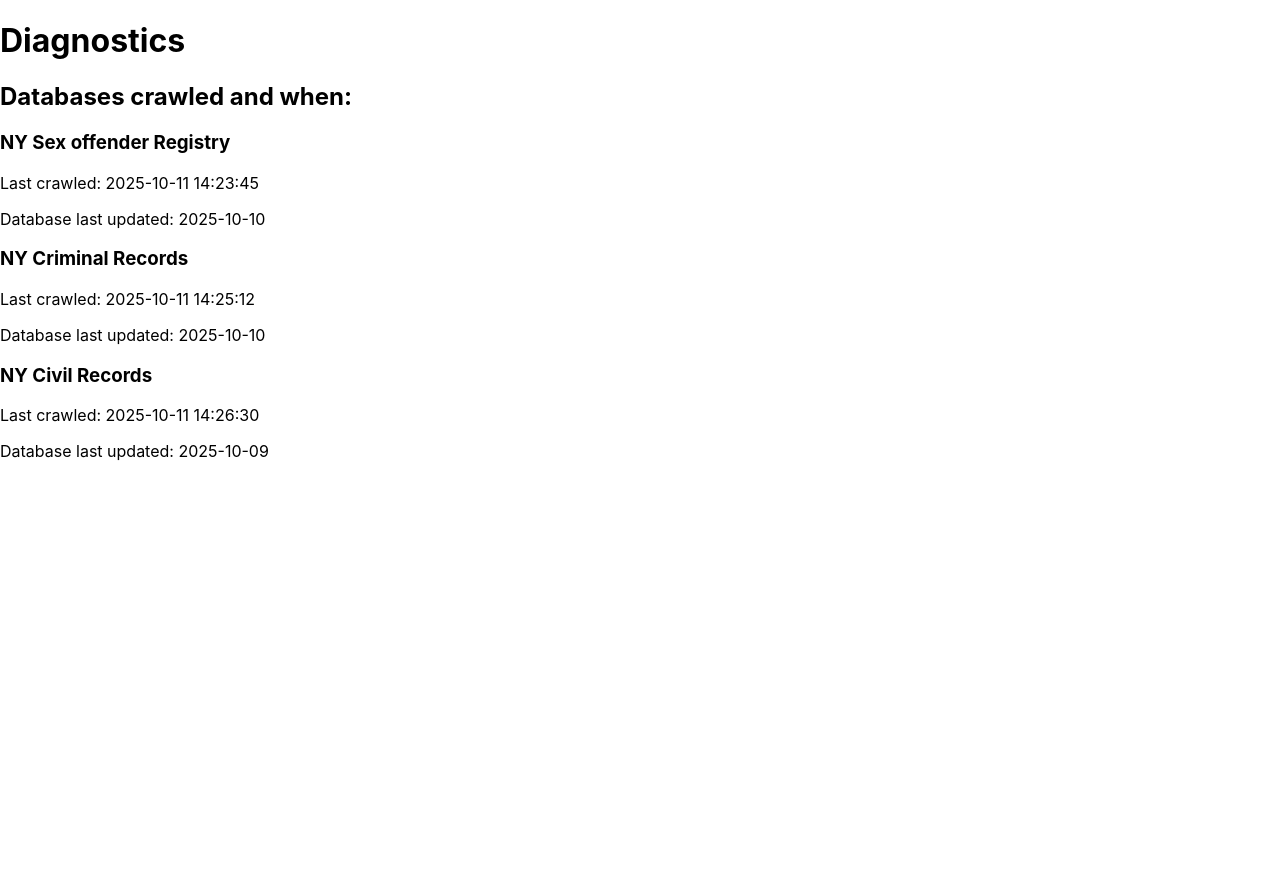
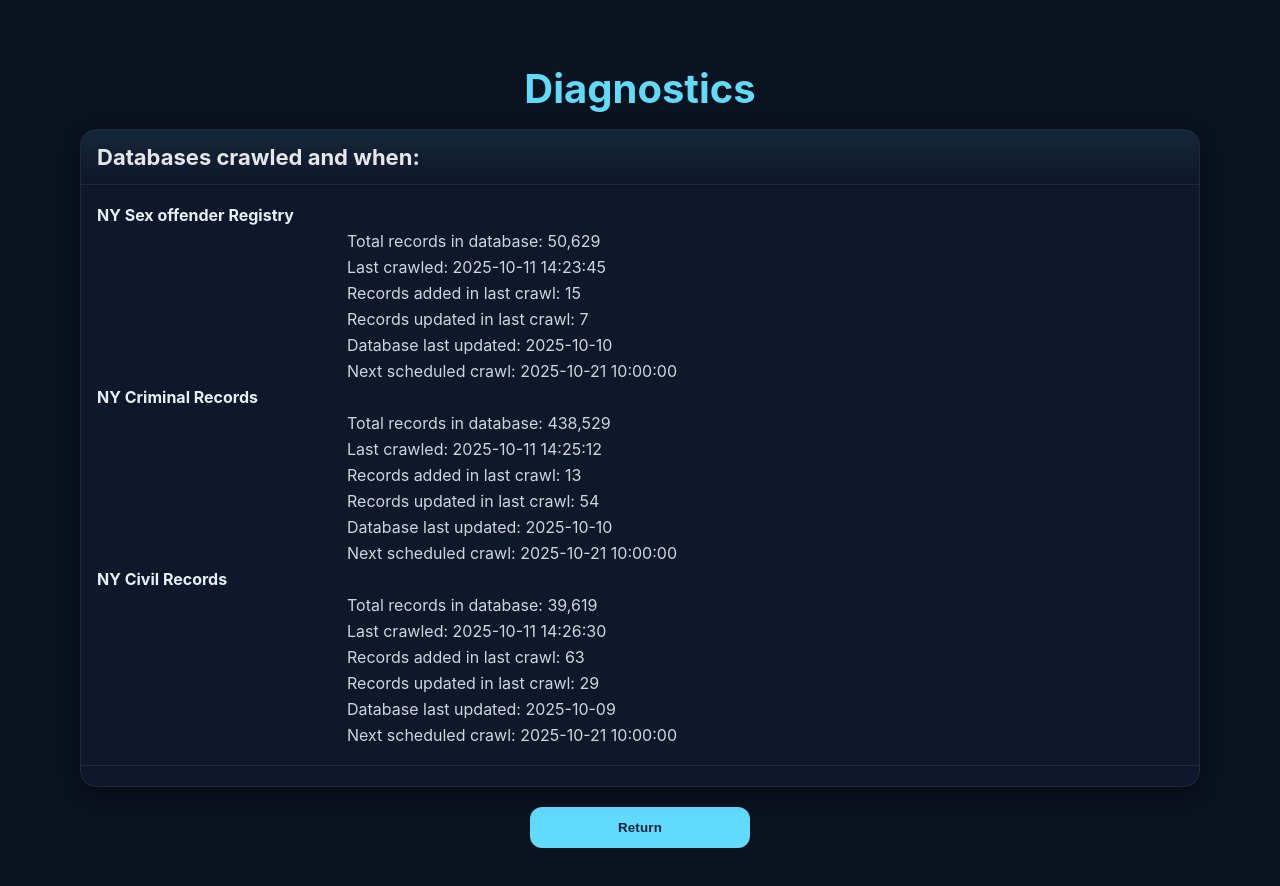
Before and after one commit to Maxschwarz55/Yardstick-capstone-project, a React (Create React App) app in the folder background-check-ui/: page /diagnostics in a window 1280 px wide. Shown: the top 886 px of the page. Before the commit the page ends 800 px from the top, so only its background shows below. Built offline with nearby package versions, Linux system fonts and the light colour scheme.

Commit message:
stylized UI

```diff
--- a/background-check-ui/src/App.css
+++ b/background-check-ui/src/App.css
@@ -1,78 +1,102 @@
-.App {
-  text-align: center;
+:root{
+  --bg: #0b1220;         /* page background */
+  --panel: #0f172a;      /* card / panels */
+  --text: #e5e7eb;       /* body text */
+  --muted: #9ca3af;      /* secondary text */
+  --brand: #61dafb;      /* accent (you already use) */
+  --border: #1f2937;     /* subtle borders */
 }
 
-.App-logo {
-  height: 40vmin;
-  pointer-events: none;
+html, body, #root { height: 100%; }
+body {
+  margin: 0;
+  background: var(--bg);
+  color: var(--text);
+  font-family: Inter, system-ui, -apple-system, Segoe UI, Roboto, Arial, sans-serif;
 }
 
-@media (prefers-reduced-motion: no-preference) {
-  .App-logo {
-    animation: App-logo-spin infinite 20s linear;
-  }
+.container{
+  max-width: 960px;
+  margin: 0 auto;
+  padding: 24px 16px 64px;
 }
 
-.App-header {
-  background-color: #282c34;
-  min-height: 100vh;
-  display: flex;
-  flex-direction: column;
-  align-items: center;
-  justify-content: center;
-  font-size: calc(10px + 2vmin);
-  color: white;
+h1 {
+  text-align: center;      /* centers the text horizontally */
+  margin-top: 40px;        /* optional: adds spacing from top */
+  font-size: 2.5rem;       /* optional: makes it stand out */
+  color: #61dafb;          /* optional: accent color */
 }
 
-.App-link {
-  color: #61dafb;
+h2{ font-size: 22px; margin: 0; }
+h3{ font-size: 16px; margin: 16px 0 6px; color: var(--text); }
+h4{ margin: 24px 0 8px; color: var(--text); }
+
+/* form */
+.form{
+  display: grid;
+  gap: 12px;
+  margin: 16px auto 12px;
+  max-width: 480px;
 }
 
-/* Base button */
-.btn {
-  display: block;           /* makes each button take its own line */
-  width: 220px;             /* set a width you like */
+input[type="text"],
+input[type="date"]{
+  width: 100%;
+  padding: 12px 14px;
+  border-radius: 10px;
+  border: 1px solid var(--border);
+  background: #344060;
+  color: var(--text);
+  outline: none;
+}
+input::placeholder{ color: #6b7280; }
+input:focus{ border-color: #203b5c; box-shadow: 0 0 0 3px rgba(97,218,251,.15); }
+
+.dob{ display: flex; gap: 10px; align-items: center; color: var(--muted); }
+
+/* buttons (yours, slightly refined) */
+.btn{
+  display: block;
+  width: 220px;
   padding: 12px 16px;
-  margin: 8px auto;            /* vertical spacing between buttons */
+  margin: 10px auto;
   border: 1px solid transparent;
-  border-radius: 10px;
-  background: #61dafb;
+  border-radius: 12px;
+  background: var(--brand);
   color: #0b2239;
-  align-items: center;
-  font-weight: 600;
+  font-weight: 700;
   letter-spacing: .2px;
   cursor: pointer;
-  transition: transform .04s ease, box-shadow .2s ease, background .2s ease;
+  transition: transform .05s ease, box-shadow .2s ease, background .2s ease, opacity .2s ease;
 }
+.btn:hover{ box-shadow: 0 8px 18px rgba(0,0,0,.25); }
+.btn:active{ transform: translateY(1px); }
+.btn:focus{ outline: 3px solid rgba(97,218,251,.35); outline-offset: 2px; }
 
-/* Hover/active/focus states */
-.btn:hover { box-shadow: 0 6px 16px rgba(0,0,0,.2); }
-.btn:active { transform: translateY(1px); }
-.btn:focus { outline: 3px solid rgba(97,218,251,.35); outline-offset: 2px; }
+.btn.btn-secondary{
+  background: #222b45;
+  color: #e8eef8;
+  border-color: #22304b;
+}
+.btn.btn-secondary:hover{ background: #29324f; }
 
-/* Variants */
-.btn.btn-secondary {
-  background: #374151;
-  color: #fff;
-  align-items: center;
+/* cards (shared) */
+.card{
+  background: var(--panel);
+  border: 1px solid var(--border);
+  border-radius: 16px;
+  box-shadow: 0 6px 22px rgba(0,0,0,.35);
+  overflow: hidden;
+}
+.card-hdr{
+  padding: 14px 16px;
+  border-bottom: 1px solid var(--border);
+  background: linear-gradient(180deg, rgba(97,218,251,.08), rgba(97,218,251,0));
+}
+.card-body{ padding: 14px 16px; color: #d1d5db; }
+.card-body p{ margin: 6px 0; color: #cdd5e1; }
+.card-ftr{ padding: 10px 16px; border-top: 1px solid var(--border); color: var(--muted); }
 
-}
-
-
-/* Disabled */
-.btn:disabled {
-  opacity: .55;
-  cursor: not-allowed;
-  box-shadow: none;
-  transform: none;
-}
-
-
-@keyframes App-logo-spin {
-  from {
-    transform: rotate(0deg);
-  }
-  to {
-    transform: rotate(360deg);
-  }
-}
+/* utility */
+.muted{ color: var(--muted); }
--- a/background-check-ui/src/App.js
+++ b/background-check-ui/src/App.js
@@ -50,10 +50,10 @@ function Home() {
     navigate("/diagnostics");
   };
   return (
-    <div className="App">
-      <h1> Background Check</h1>
+    <div className="App container">
+  <h1>Background Check</h1>
 
-
+  <div className="form">
     <input
       type="text"
       placeholder="First Name"
@@ -68,24 +68,17 @@ function Home() {
       onChange={(e) => setLastName(e.target.value)}
     />
 
-      <div style={{ padding: 16 }}>
-      <label>
+    <label className="dob">
       Date of birth <DOBPicker value={dob} onChange={setDob} />
     </label>
   </div>
-
-
-     {/* <p>Name: {firstName}</p>
-      <p>Name: {lastName}</p>
-      <p>DOB: {dob}</p> */}
 
   <button className="btn" onClick={handleClick}>Run Search</button>
   <button className="btn btn-secondary" onClick={() => navigate("/diagnostics")}>
     Diagnostics
   </button>
+</div>
 
-
-    </div>
 
 
   );
--- a/background-check-ui/src/Diagnostics.css
+++ b/background-check-ui/src/Diagnostics.css
@@ -0,0 +1,31 @@
+.diag-page{
+  max-width: 1120px;
+  margin: 0 auto;
+  padding: 24px 16px 64px;
+}
+
+.diag-page h1{ margin-bottom: 16px; }
+
+.diag-grid{
+  display: grid;
+  gap: 16px;
+  grid-template-columns: repeat(auto-fit, minmax(320px, 1fr));
+  margin-bottom: 20px;
+}
+
+/* optional: numbers look aligned */
+.card-body p{
+  display: grid;
+  grid-template-columns: 240px 1fr;
+  gap: 10px;
+}
+.card-body p::before{
+  content: "";
+}
+
+/* slightly emphasize database names */
+.card-body h3{
+  margin-top: 6px;
+  margin-bottom: 6px;
+  color: #e8eef8;
+}
--- a/background-check-ui/src/Diagnostics.jsx
+++ b/background-check-ui/src/Diagnostics.jsx
@@ -1,10 +1,15 @@
 import React from "react";
 import { useLocation } from "react-router-dom";
 import "./Diagnostics.css";
+import { BrowserRouter as Router, Routes, Route, useNavigate } from "react-router-dom";
 
 
 export default function Diagnostics() {
     const location = useLocation();
+    const navigate = useNavigate();
+    const returnClick = () => {
+        navigate("/");
+    };
   return (
     <div className="diag-page">
       <h1>Diagnostics</h1>
@@ -16,16 +21,30 @@ export default function Diagnostics() {
           </header>
           <div className="card-body">
             <h3>NY Sex offender Registry</h3>
+            <p>Total records in database: 50,629</p>
             <p>Last crawled: 2025-10-11 14:23:45</p>
+            <p>Records added in last crawl: 15</p>
+            <p>Records updated in last crawl: 7</p>
             <p>Database last updated: 2025-10-10 </p>
+            <p>Next scheduled crawl: 2025-10-21 10:00:00</p>
 
             <h3>NY Criminal Records</h3>
+            <p>Total records in database: 438,529</p>
             <p>Last crawled: 2025-10-11 14:25:12</p>
+            <p>Records added in last crawl: 13</p>
+            <p>Records updated in last crawl: 54</p>
             <p>Database last updated: 2025-10-10 </p>
+            <p>Next scheduled crawl: 2025-10-21 10:00:00</p>
+
 
             <h3>NY Civil Records</h3>
+            <p>Total records in database: 39,619</p>
             <p>Last crawled: 2025-10-11 14:26:30</p>
+            <p>Records added in last crawl: 63</p>
+            <p>Records updated in last crawl: 29</p>
             <p>Database last updated: 2025-10-09 </p>
+            <p>Next scheduled crawl: 2025-10-21 10:00:00</p>
+
 
 
           </div>
@@ -37,7 +56,11 @@ export default function Diagnostics() {
 
 
 
+
+
       </div>
+      <button className="btn" onClick={returnClick}>Return</button>
+
     </div>
   );
 }
--- a/background-check-ui/src/Results.css
+++ b/background-check-ui/src/Results.css
@@ -1,6 +1,37 @@
-.photo-and-summary {
-  display: flex;
-  flex-direction: row;
-  align-items: flex-start;
-  gap: 30px; /* space between photo and box */
+.results-page{
+  max-width: 960px;
+  margin: 0 auto;
+  padding: 24px 16px 64px;
 }
+
+.results-page h1{ margin-bottom: 22px; }
+
+.photo-and-summary{
+  display: grid;
+  grid-template-columns: 230px 1fr;
+  gap: 24px;
+  align-items: start;
+  margin-bottom: 20px;
+}
+
+.summary-box{
+  min-height: 200px;
+  background: var(--panel);
+  border: 1px solid var(--border);
+  border-radius: 16px;
+  padding: 16px;
+  color: #d6e2f3;
+  box-shadow: 0 6px 22px rgba(0,0,0,.35);
+}
+
+/* make image look nicer */
+.results-page img{
+  border-radius: 12px;
+  border: 1px solid var(--border);
+  box-shadow: 0 6px 22px rgba(0,0,0,.35);
+}
+
+/* mobile */
+@media (max-width: 700px){
+  .photo-and-summary{ grid-template-columns: 1fr; }
+}
--- a/background-check-ui/src/Results.jsx
+++ b/background-check-ui/src/Results.jsx
@@ -19,11 +19,13 @@ export default function Results() {
     return (
     <div className="results-page">
         <h1>Background Check Results for {firstName} {lastName}</h1>
-        <div className = "photo-and-summary">
-            <img src={blankPhoto} alt="Profile" width="230" height="200" />
-            <div className="summary-box"></div>
-            AI generated summary will appear here (ex. "No criminal history found, would reccommend hiring based on available data")
+        <div className="photo-and-summary">
+        <img src={blankPhoto} alt="Profile" width="230" height="200" />
+        <div className="summary-box">
+            AI generated summary will appear here (ex. "No criminal history found...")
         </div>
+        </div>
+
 
         <h4>Description:</h4>
         <p>Height: 5'10", Weight: 160 lbs, Hair Color: Brown, Eye Color: Blue</p>
```
Lines whose indentation alone changed are shown as unchanged.
